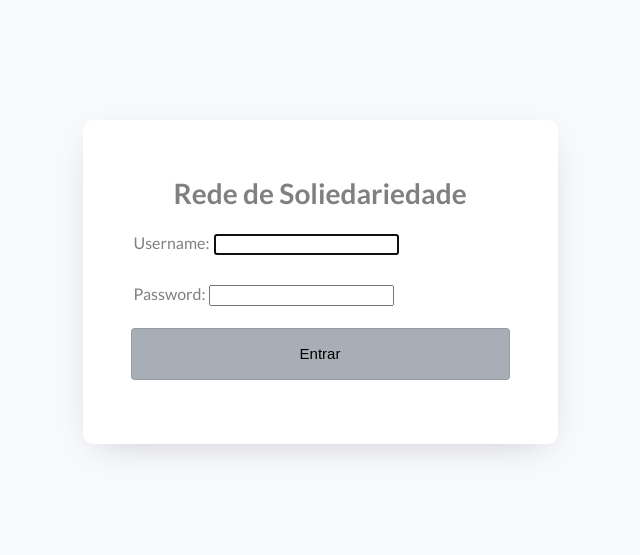
After one commit to losthunter52/GestorDePedidos, a Django app: page /accounts/login/ in a window 1280 px wide. The commit adds this page. Shown: the top 555 px of the page, without its empty margins (320-960 px from the left). Run offline with Django 4.2, Linux system fonts and the light colour scheme; some libraries are stand-ins or nearby versions.

Commit message:
implementado paginas de login e logout

```diff
--- a/app/core/templates/confirm_delete.html
+++ b/app/core/templates/confirm_delete.html
@@ -21,9 +21,11 @@
                         Você quer mesmo deletar {{ object }}?
                     </div>
                 </div>
+                {% if user.is_authenticated %}
                 <button type="submit" class="btn btn-danger">
                     <span class="glyphicon glyphicon-trash">Sim</span>
                 </button>
+                {% endif %}
             </form>
         </div>
     </div>
--- a/app/core/templates/listaCliente.html
+++ b/app/core/templates/listaCliente.html
@@ -10,7 +10,7 @@
       <div class="table-title" id="round-top">
           <div class="row mt-3">
             <div class="col-sm-12">
-                <a href="{% url 'ClienteCadastro' %}" class="btn btn-success"><i class="material-icons">&#xE147;</i> <span>Adicionar novo cliente</span></a> <h2>Clientes</h2>
+              {% if user.is_authenticated %}<a href="{% url 'ClienteCadastro' %}" class="btn btn-success"><i class="material-icons">&#xE147;</i> <span>Adicionar novo cliente</span></a>{% endif %}  <h2>Clientes</h2>
             </div>
           </div>
       </div>
@@ -37,12 +37,14 @@
                     visibility
                   </span>
                 </a>
+                {% if user.is_authenticated %}
                 <a href="{% url 'ClienteEditar' cliente.pk %}" class="edit">
                   <i class="material-icons" data-toggle="tooltip" title="Editar">&#xE254;</i>
                 </a>
                 <a href="{% url 'ClienteExcluir' cliente.pk %}" class="delete">
                   <i class="material-icons" data-toggle="tooltip" title="Excluir">&#xE872;</i>
                 </a>
+                {% endif %}
               </td>
             </tr>
             {% endfor %}
--- a/app/core/templates/listaItem.html
+++ b/app/core/templates/listaItem.html
@@ -10,7 +10,7 @@
       <div class="table-title" id="round-top">
           <div class="row mt-3">
             <div class="col-sm-12">
-                <a href="{% url 'ItemCadastro' %}" class="btn btn-success"><i class="material-icons">&#xE147;</i> <span>Adicionar novo item</span></a> <h2>Itens</h2>
+              {% if user.is_authenticated %}<a href="{% url 'ItemCadastro' %}" class="btn btn-success"><i class="material-icons">&#xE147;</i> <span>Adicionar novo item</span></a> {% endif %} <h2>Itens</h2>
             </div>
           </div>
       </div>
@@ -30,12 +30,14 @@
               <td class="text-center">{{ item.descricao }}</td>
               <td class="text-center">{{ item.categoria }}</td>
               <td class="text-center icons-td">
+                {% if user.is_authenticated %}
                 <a href="{% url 'ItemEditar' item.pk %}" class="edit">
                   <i class="material-icons" data-toggle="tooltip" title="Editar">&#xE254;</i>
                 </a>
                 <a href="{% url 'ItemExcluir' item.pk %}"class="delete">
                   <i class="material-icons" data-toggle="tooltip" title="Excluir">&#xE872;</i>
                 </a>
+                {% endif %}
               </td>
             </tr>
             {% endfor %}
--- a/app/core/templates/listaPedido.html
+++ b/app/core/templates/listaPedido.html
@@ -10,7 +10,7 @@
       <div class="table-title" id="round-top">
           <div class="row mt-3">
             <div class="col-sm-12">
-                <a href="{% url 'ProcuraCliente' %}" class="btn btn-success"><i class="material-icons">&#xE147;</i> <span>Adicionar novo pedido</span></a> <h2>Pedidos</h2>
+              {% if user.is_authenticated %}<a href="{% url 'ProcuraCliente' %}" class="btn btn-success"><i class="material-icons">&#xE147;</i> <span>Adicionar novo pedido</span></a> {% endif %} <h2>Pedidos</h2>
             </div>
           </div>
       </div>
@@ -30,6 +30,7 @@
               <td class="text-center">{{ pedido.idCliente }}</td>
               <td class="text-center">{{ pedido.data }}</td>
               <td class="text-center icons-td">
+                {% if user.is_authenticated %}
                 <a href="{% url 'PedidoDetalhes' pedido.pk %}" class="details">
                   <span class="material-icons">
                     visibility
@@ -38,6 +39,7 @@
                 <a href="{% url 'PedidoExcluir' pedido.pk %}" class="delete">
                   <i class="material-icons" data-toggle="tooltip" title="Excluir">&#xE872;</i>
                 </a>
+                {% endif %}
               </td>
             </tr>
             {% endfor %}
--- a/app/core/urls.py
+++ b/app/core/urls.py
@@ -5,6 +5,7 @@ from core import views
 urlpatterns = [
     path('home/', views.index, name='home'),
 ]
+
 
 #Cliente
 urlpatterns += [
--- a/app/core/views.py
+++ b/app/core/views.py
@@ -10,12 +10,10 @@ def index(request):
     num_clientes = Cliente.objects.all().count()
     num_itens = Item.objects.all().count()
     num_pedidos = Pedido.objects.all().count()
-    num_visits = request.session.get('num_visits', 0)
     context = {
         'num_clientes': num_clientes,
         'num_itens': num_itens,
         'num_pedidos': num_pedidos,
-        'num_visits': num_visits,
     }
     template_name = 'home.html'
     return render(request, template_name, context)
--- /dev/null
+++ b/app/templates/registration/login.html
@@ -0,0 +1,53 @@
+{% load static %}
+<!doctype html>
+<html lang="en">
+  <head>
+  	<title>Login</title>
+    <meta charset="utf-8">
+    <meta name="viewport">
+
+	<link href="https://fonts.googleapis.com/css?family=Lato:300,400,700&display=swap" rel="stylesheet">
+
+	<link rel="stylesheet" href="https://stackpath.bootstrapcdn.com/font-awesome/4.7.0/css/font-awesome.min.css">
+
+	<link rel="stylesheet" href="{% static 'css/login/login.css' %}">
+
+	</head>
+	<body>
+	<section class="pedding-section">
+		<div class="container">
+			<div class="row justify-content-center">
+				<div class=" col-lg-5">
+					<div class="login-wrap padding-wrap">
+
+		      		 <h3 class="text-center ">Rede de Soliedariedade</h3>
+						<form method="post" action="{% url 'login' %}" class="login-form">
+							{% csrf_token %}
+		      				<div class="form-group">
+								<table>
+									<tr>
+									  <td>{{ form.username.label_tag }}</td>
+									  <td>{{ form.username }}</td>
+									</tr>
+								  </table>
+		      				</div>
+	            			<div class="form-group ">
+								<table>
+									<tr>
+									  <td>{{ form.password.label_tag }}</td>
+									  <td>{{ form.password }}</td>
+									</tr>
+								  </table>
+	            			</div>
+	            			<div class="form-group">
+								<input type="submit" class="form-control btn" value="Entrar" />
+								<input type="hidden" name="next" value="{{ next }}" />
+	            			</div>
+	          			</form>
+	       			 </div>
+				</div>
+			</div>
+		</div>
+	</section>
+	</body>
+</html>
--- /dev/null
+++ b/app/templates/registration/password_reset_complete.html
@@ -0,0 +1,6 @@
+{% extends "base_generic.html" %}
+
+{% block content %}
+  <h1>The password has been changed!</h1>
+  <p><a href="{% url 'login' %}">log in again?</a></p>
+{% endblock %}
--- /dev/null
+++ b/app/templates/registration/password_reset_done.html
@@ -0,0 +1,5 @@
+{% extends "base_generic.html" %}
+
+{% block content %}
+  <p>We've emailed you instructions for setting your password. If they haven't arrived in a few minutes, check your spam folder.</p>
+{% endblock %}
--- /dev/null
+++ b/app/templates/registration/password_reset_email.html
@@ -0,0 +1,2 @@
+Someone asked for password reset for email {{ email }}. Follow the link below:
+{{ protocol}}://{{ domain }}{% url 'password_reset_confirm' uidb64=uid token=token %}
```
Also changed, not shown: app/core/templates/home.html (+5 -2 lines), app/templates/registration/logged_out.html (added, +33 -0 lines), app/templates/registration/password_reset_confirm.html (added, +29 -0 lines), app/templates/registration/password_reset_form.html (added, +12 -0 lines), app/core/migrations/0002_alter_item_categoria.py (added).
